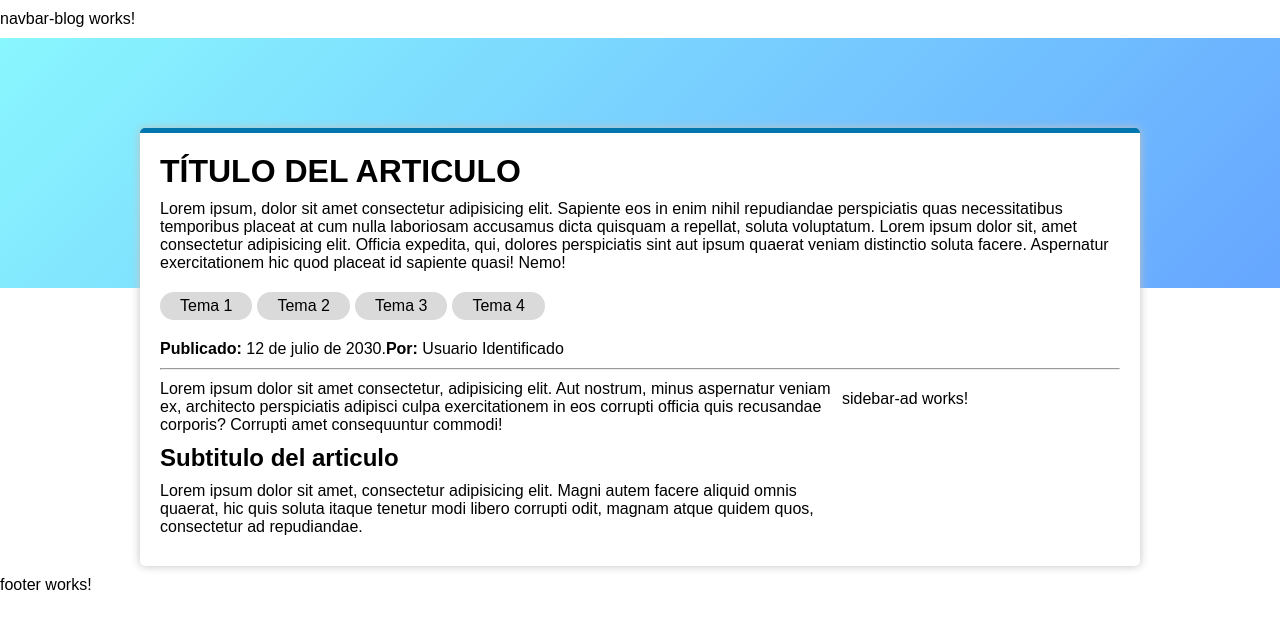
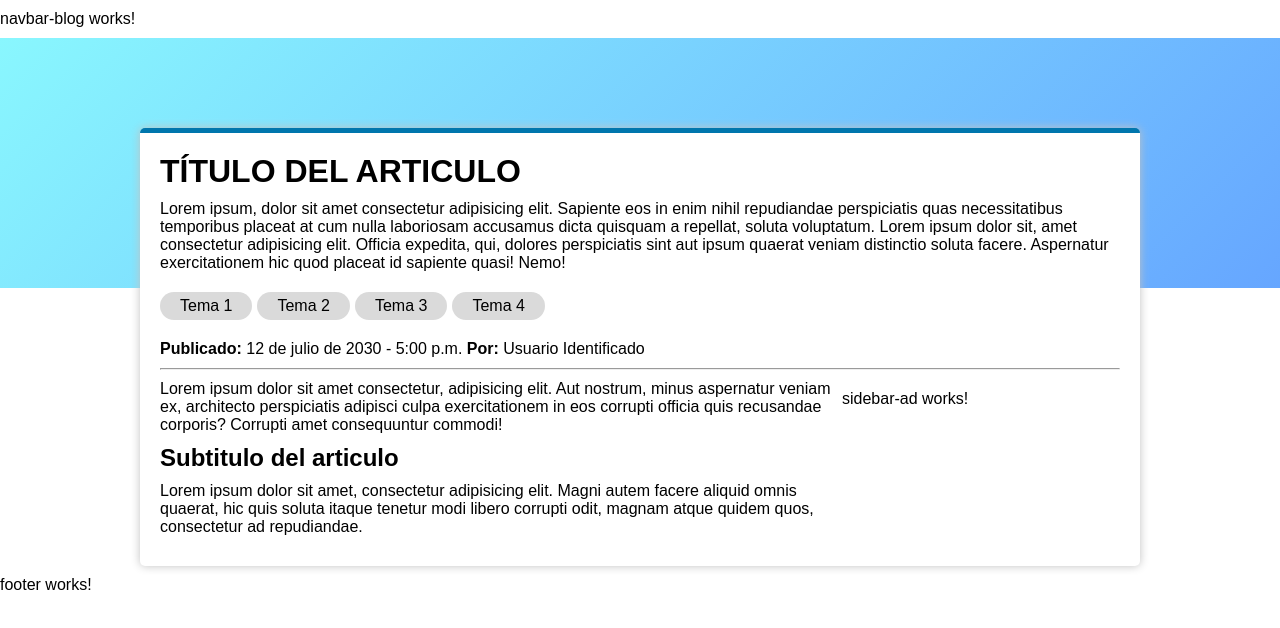
Before and after one commit to LisoProgrammer/blog_front, an Angular app: page / in a window 1280 px wide. Shown: the top 628 px of the page. Built offline with nearby package versions, Linux system fonts and the light colour scheme.

Commit message:
Se agrega la hora

```diff
--- a/src/app/articulo/articulo.component.html
+++ b/src/app/articulo/articulo.component.html
@@ -10,7 +10,7 @@
             <li>Tema 3</li>
             <li>Tema 4</li>
         </ul>
-        <p><b>Publicado: </b> <span>12 de julio de 2030.</span><b>Por: </b><span>Usuario Identificado</span></p>
+        <p><b>Publicado: </b> <span>12 de julio de 2030 - 5:00 p.m.</span><b> Por: </b><span>Usuario Identificado</span></p>
         <hr>
     </div>
     <div class="flex">
```
